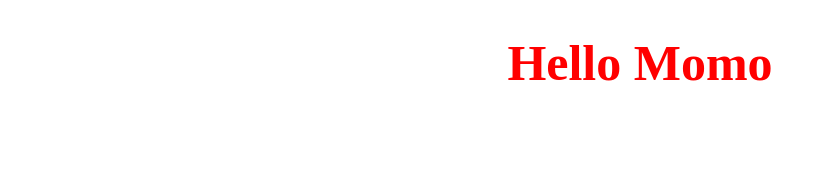
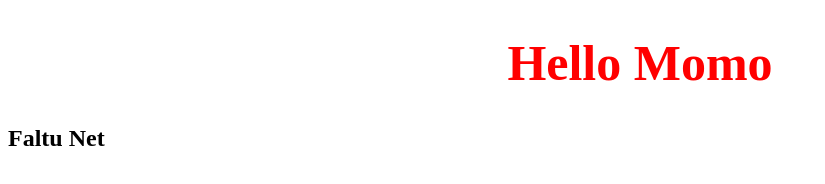
Before and after one commit to maruf-sarker/momo, a plain HTML site: page index.html in a window 1280 px wide. Shown: the whole page, without its empty margins (0-825 px from the left). Drawn offline with Linux system fonts and the light colour scheme.

Commit message:
Update index.html

```diff
--- a/index.html
+++ b/index.html
@@ -8,5 +8,6 @@
 </head>
 <body>
     <h1>Hello Momo</h1>
+    <h2>Faltu Net</h2>
 </body>
 </html>
```
